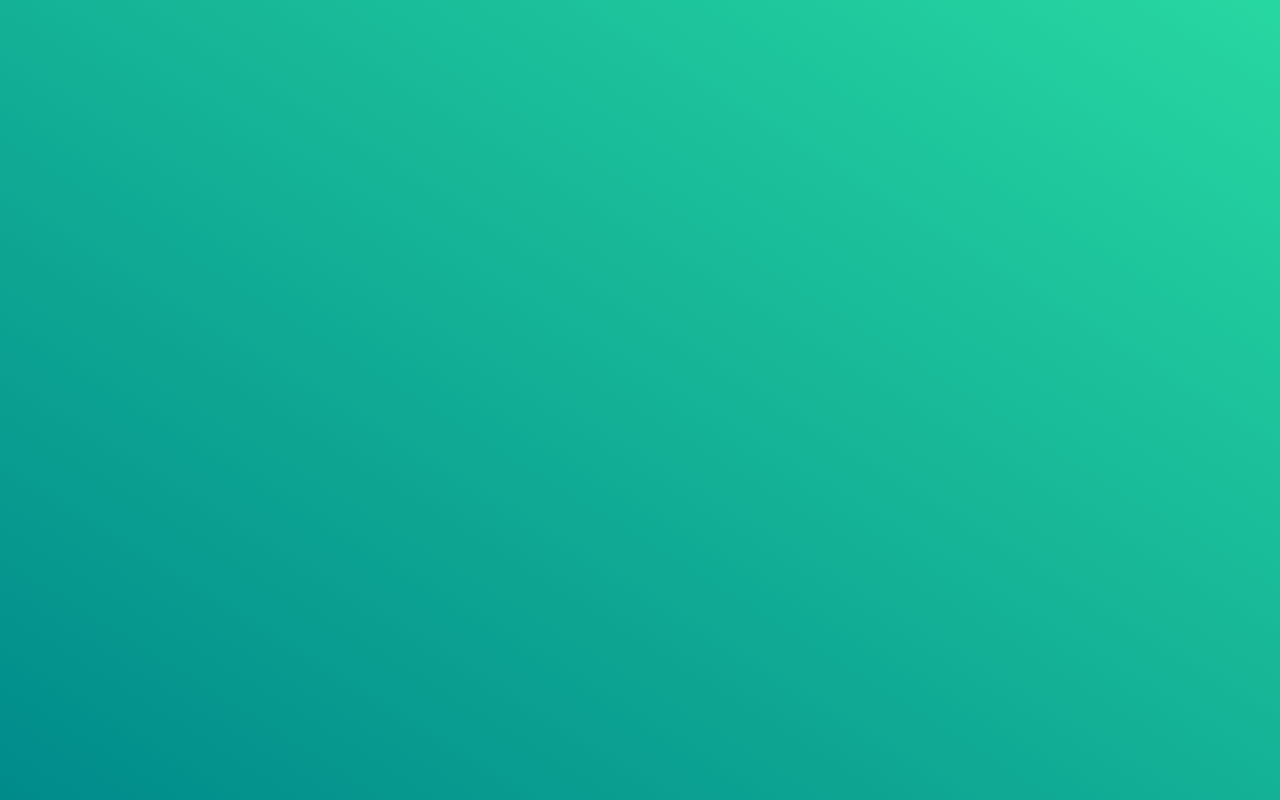
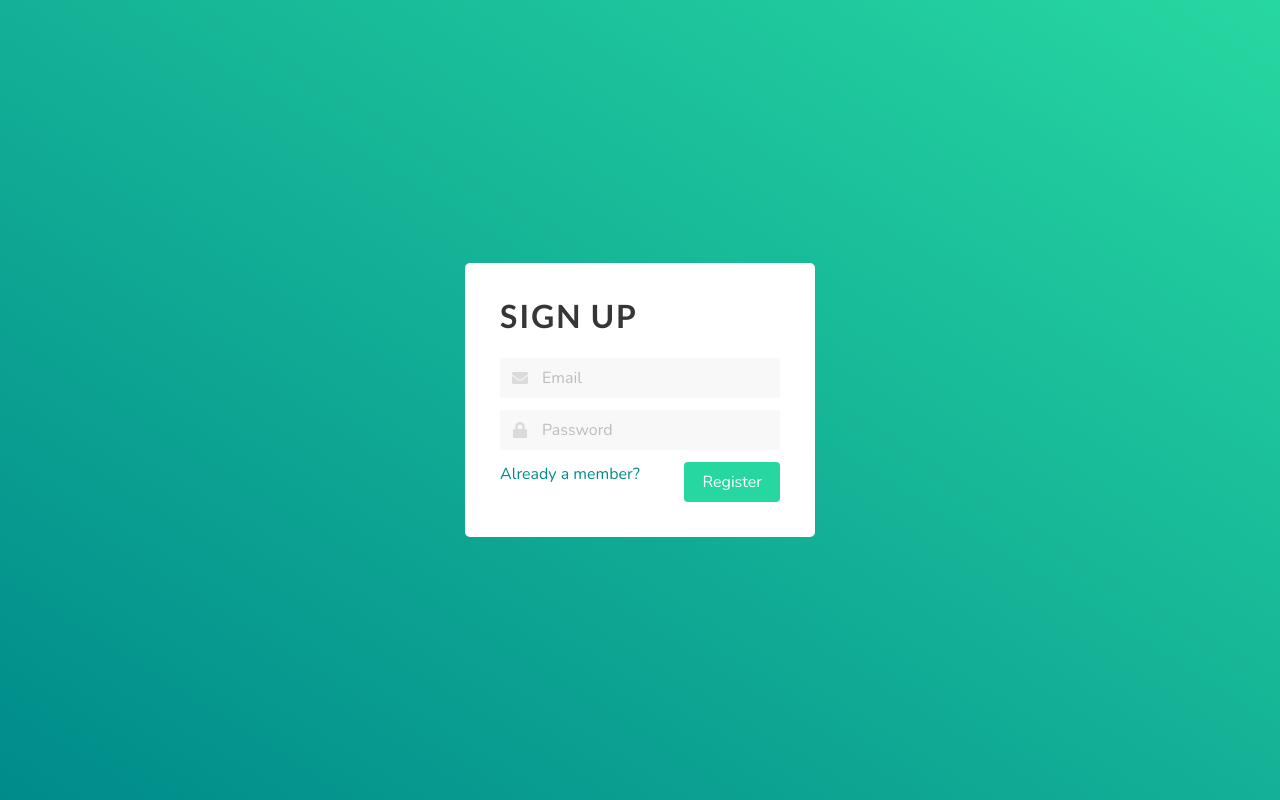
Before and after one commit to TsoIsTheWayToGo/taskmanager_MEAN_stack, an Angular app in the folder frontend/: page /signup in a window 1280 px wide. Before the commit this address led to /. Built offline with nearby package versions, Linux system fonts and the light colour scheme.

Commit message:
Add sign up page

```diff
--- a/frontend/src/app/app-routing.module.ts
+++ b/frontend/src/app/app-routing.module.ts
@@ -4,11 +4,13 @@ import { TaskViewComponent } from './pages/task-view/task-view.component';
 import { NewListComponent } from './pages/new-list/new-list.component';
 import { NewTaskComponent } from './pages/new-task/new-task.component';
 import { LoginPageComponent } from './pages/login-page/login-page.component';
+import { SignupPageComponent } from './pages/signup-page/signup-page.component';
 
 const routes: Routes = [
   { path: '', redirectTo: 'lists', pathMatch: 'full' },
   { path: 'new-list', component: NewListComponent },
   { path: 'login', component: LoginPageComponent },
+  { path: 'signup', component: SignupPageComponent },
   { path: 'lists/:listId', component: TaskViewComponent },
   { path: 'lists', component: TaskViewComponent },
   { path: 'lists/:listId/new-task', component: NewTaskComponent },
--- a/frontend/src/app/app.module.ts
+++ b/frontend/src/app/app.module.ts
@@ -8,6 +8,7 @@ import { HttpClientModule, HTTP_INTERCEPTORS } from '@angular/common/http';
 import { NewListComponent } from './pages/new-list/new-list.component';
 import { NewTaskComponent } from './pages/new-task/new-task.component';
 import { LoginPageComponent } from './pages/login-page/login-page.component';
+import { SignupPageComponent } from './pages/signup-page/signup-page.component';
 
 @NgModule({
   declarations: [
@@ -15,7 +16,8 @@ import { LoginPageComponent } from './pages/login-page/login-page.component';
     TaskViewComponent,
     NewListComponent,
     NewTaskComponent,
-    LoginPageComponent
+    LoginPageComponent,
+    SignupPageComponent
   ],
   imports: [
     BrowserModule,
--- a/frontend/src/app/pages/login-page/login-page.component.html
+++ b/frontend/src/app/pages/login-page/login-page.component.html
@@ -25,6 +25,6 @@
       </button>
     </p>
   </div>
-
+    <p class="has-text-grey">No account? <a routerLink="/signup">Sign up!</a></p>
   </div>
 </div>
--- /dev/null
+++ b/frontend/src/app/pages/signup-page/signup-page.component.html
@@ -0,0 +1,30 @@
+<div class="centered-content">
+  <div class="white-box">
+    <h1 class="title">Sign Up</h1>
+    <div class="field">
+      <p class="control has-icons-left has-icons-right">
+        <input #emailInput class="input has-background-light" type="email" placeholder="Email">
+        <span class="icon is-small is-left">
+          <i class="fas fa-envelope"></i>
+        </span>
+      </p>
+    </div>
+    <div class="field">
+      <p class="control has-icons-left">
+        <input #pwdInput class="input has-background-light" type="password" placeholder="Password">
+        <span class="icon is-small is-left">
+          <i class="fas fa-lock"></i>
+        </span>
+      </p>
+    </div>
+    <div class="field">
+      <p class="control">
+        <button class="button is-success is-pulled-right has-text-white"
+          (click)="onSignupClick(emailInput.value, pwdInput.value)">
+          Register
+        </button>
+      </p>
+    </div>
+    <p class="has-text-grey"><a routerLink="/login">Already a member?</a></p>
+  </div>
+</div>
--- /dev/null
+++ b/frontend/src/app/pages/signup-page/signup-page.component.ts
@@ -0,0 +1,25 @@
+import { Component, OnInit } from '@angular/core';
+import { HttpResponse } from '@angular/common/http';
+import { AuthService } from 'src/app/auth.service';
+import { Router } from '@angular/router';
+
+@Component({
+  selector: 'app-signup-page',
+  templateUrl: './signup-page.component.html',
+  styleUrls: ['./signup-page.component.scss']
+})
+export class SignupPageComponent implements OnInit {
+
+  constructor(private authService: AuthService, private router: Router) { }
+
+  ngOnInit() {
+  }
+
+  onSignupClick(email: string, password: string) {
+    this.authService.signup(email, password).subscribe((res: HttpResponse<any>) => {
+      console.log(res);
+      this.router.navigate(['/lists']);
+    });
+  }
+
+}
```
Also changed, not shown: frontend/src/app/pages/signup-page/signup-page.component.scss (added), 1 other file (tests, documents, lock files or other folders).
